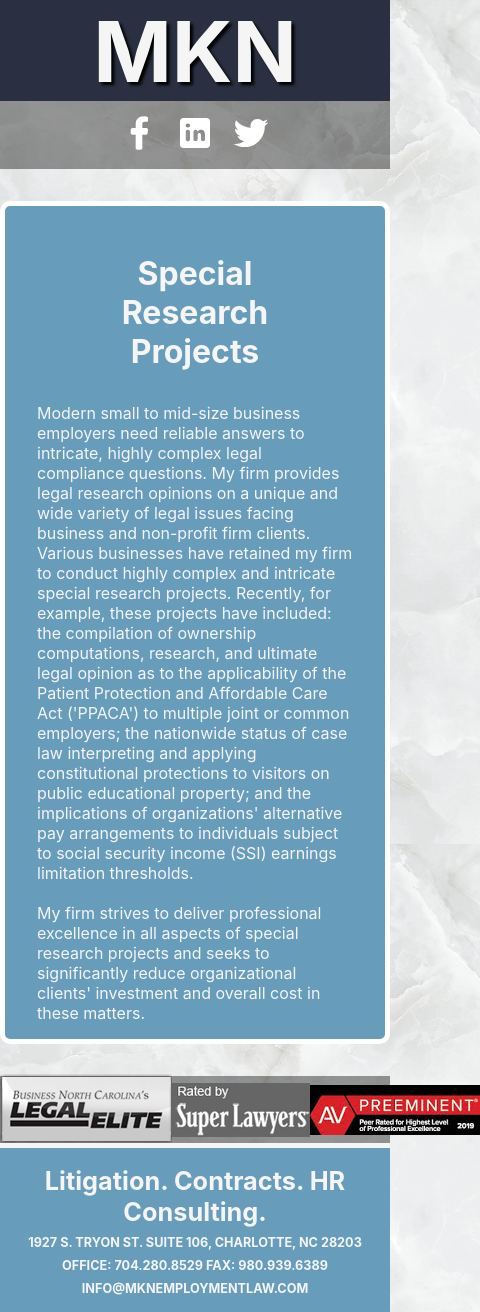
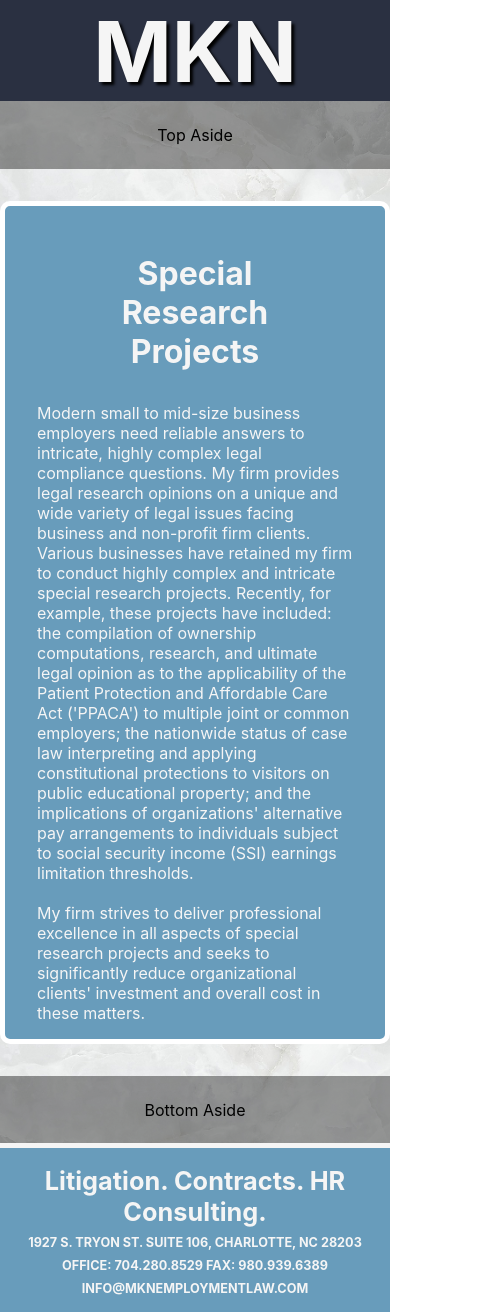
Before and after one commit to popejb1116/mkn-law, a React (Create React App) app: page /research in a window 390 px wide. Shown: the whole page, 480 px wide, since content can reach past the window. Built offline with nearby package versions, Linux system fonts and the light colour scheme.

Commit message:
Basic responsive asides implemented. Top, Right, Bottom and Left

```diff
--- a/src/components/layout/GridLayout.js
+++ b/src/components/layout/GridLayout.js
@@ -1,8 +1,10 @@
 import React from 'react'
 //LAYOUT
 import Header from './header/Header'
-import LeftAside from './asides/left/LeftAside'
-import RightAside from './asides/right/RightAside'
+import TopAside from './asides/TopAside'
+import RightAside from './asides/RightAside'
+import BottomAside from './asides/BottomAside'
+import LeftAside from './asides/LeftAside'
 import Navbar from './navigation/Navbar'
 import Footer from './footer/Footer'
 import { BrowserRouter, Route } from 'react-router-dom'
@@ -31,18 +33,27 @@ const StyledGridLayout = styled.div`
       " . la la c c c c c c ra . . "
       " f f f f f f f f f f f f "
    ;
+   #styled-top-aside, #styled-bottom-aside {
+      display: none;
+   }
 
    /* TODO: UPDATE ASIDE */
    @media only screen and (max-width: 1000px) {
       grid-template-rows: 12vh 10vh auto 20vh;
       grid-template-areas:
       " h h h h h h h h h h h h "
-      " la la la la la la la la la ra ra ra "
+      " ta ta ta ta ta ta ta ta ta ta ta ta "
       " c c c c c c c c c c c c "
       " f f f f f f f f f f f f "
    ;
 
       #styled-navbar {
+         display: none;
+      }
+      #styled-top-aside {
+         display: block;
+      }
+      #styled-left-aside, #styled-right-aside {
          display: none;
       }
    }
@@ -51,14 +62,13 @@ const StyledGridLayout = styled.div`
       grid-template-rows: 12vh 8vh auto 8vh 20vh;
       grid-template-areas:
       " h h h h h h h h h h h h "
-      " ra ra ra ra ra ra ra ra ra ra ra ra "
+      " ta ta ta ta ta ta ta ta ta ta ta ta "
       " c c c c c c c c c c c c "
-      " la la la la la la la la la la la la "
+      " ba ba ba ba ba ba ba ba ba ba ba ba "
       " f f f f f f f f f f f f "
    ;
-
-      #styled-navbar {
-         display: none;
+      #styled-bottom-aside {
+         display: block;
       }
    }
 `
@@ -67,8 +77,10 @@ const GridLayout = () => {
    return (
       <StyledGridLayout>
          <Header />
+         <TopAside />
+         <RightAside />
+         <BottomAside />
          <LeftAside />
-         <RightAside />
 
          <BrowserRouter>
             <Navbar />
--- /dev/null
+++ b/src/components/layout/asides/BottomAside.js
@@ -0,0 +1,26 @@
+import React from 'react'
+import styled from 'styled-components'
+import Plank from './Plank'
+
+const StyledBottomAside = styled.div`
+   grid-area: ba;
+
+   display: flex;
+   flex-flow: row nowrap;
+   justify-content: center;
+   align-items: center;
+
+   background: transparent;
+`
+
+const BottomAside = () => {
+   return (
+      <StyledBottomAside id="styled-bottom-aside">
+         <Plank>
+            Bottom Aside
+         </Plank>
+      </StyledBottomAside>
+   )
+}
+
+export default BottomAside
--- a/src/components/layout/asides/right/RightAside.js
+++ b/src/components/layout/asides/LeftAside.js
@@ -1,31 +1,24 @@
 import React from 'react'
 import styled from 'styled-components'
-import Plank from '../Plank'
-import SocialMedia from './SocialMedia'
+import Plank from './Plank'
+import BusinessRating from './left/BusinessRating'
 
 const StyledLeftAside = styled.div`
-   grid-area: ra;
+   grid-area: la;
 
    display: flex;
    flex-flow: column nowrap;
    justify-content: flex-start;
-   align-items: flex-start;
+   align-items: flex-end;
 
    background: transparent;
-
-   margin-left: 0.75rem;
-
-   @media screen and (max-width: 1000px) {
-      flex-flow: row nowrap;
-      margin-left: 0rem;
-   }
 `
 
 const Aside = () => {
    return (
-      <StyledLeftAside>
+      <StyledLeftAside id="styled-left-aside">
          <Plank>
-            <SocialMedia />
+            Left Aside
          </Plank>
       </StyledLeftAside>
    )
--- a/src/components/layout/asides/Plank.js
+++ b/src/components/layout/asides/Plank.js
@@ -2,27 +2,23 @@ import React from 'react'
 import styled from 'styled-components'
 
 const StyledPlank = styled.div`
+   /* VERTICAL LEFT, RIGHT*/
    display: flex;
    flex-flow: column nowrap;
    justify-content: center;
    align-items: center;
-
-   width: 90%;
+   width: 100%;
    height: 50vh;
 
    background: rgba(0, 0, 0, 0.4);
-
-   margin-top: 2rem;
-
    border: solid 5px white;
    border-radius: 10px;
 
    @media screen and (max-width: 1000px) {
+      /* HORIZONTAL TOP, BOTTOM*/
       flex-flow: row nowrap;
-      width: 100%;
+      width: 100vw;
       height: 100%;
-      margin-top: 0;
-
       border: none;
       border-radius: 0px;
    }
--- /dev/null
+++ b/src/components/layout/asides/RightAside.js
@@ -0,0 +1,27 @@
+import React from 'react'
+import styled from 'styled-components'
+import Plank from './Plank'
+import SocialMedia from './right/SocialMedia'
+
+const StyledRightAside = styled.div`
+   grid-area: ra;
+
+   display: flex;
+   flex-flow: column nowrap;
+   justify-content: flex-start;
+   align-items: flex-start;
+
+   background: transparent;
+`
+
+const RightAside = () => {
+   return (
+      <StyledRightAside id="styled-right-aside">
+         <Plank>
+            Right Aside
+         </Plank>
+      </StyledRightAside>
+   )
+}
+
+export default RightAside
--- /dev/null
+++ b/src/components/layout/asides/TopAside.js
@@ -0,0 +1,26 @@
+import React from 'react'
+import styled from 'styled-components'
+import Plank from './Plank'
+
+const StyledTopAside = styled.div`
+   grid-area: ta;
+
+   display: flex;
+   flex-flow: row nowrap;
+   justify-content: center;
+   align-items: center;
+
+   background: transparent;
+`
+
+const TopAside = () => {
+   return (
+      <StyledTopAside id="styled-top-aside">
+         <Plank>
+            Top Aside
+         </Plank>
+      </StyledTopAside>
+   )
+}
+
+export default TopAside
--- a/src/components/layout/asides/left/LeftAside.js
+++ /dev/null
@@ -1,34 +0,0 @@
-import React from 'react'
-import styled from 'styled-components'
-import Plank from '../Plank'
-import BusinessRating from './BusinessRating'
-
-const StyledLeftAside = styled.div`
-   grid-area: la;
-
-   display: flex;
-   flex-flow: column nowrap;
-   justify-content: flex-start;
-   align-items: flex-end;
-
-   background: transparent;
-
-   margin-right: 0.75rem;
-
-   @media screen and (max-width: 1000px) {
-      flex-flow: row nowrap;
-      margin-right: 0rem;
-   }
-`
-
-const Aside = () => {
-   return (
-      <StyledLeftAside>
-         <Plank>
-            <BusinessRating />
-         </Plank>
-      </StyledLeftAside>
-   )
-}
-
-export default Aside
```
